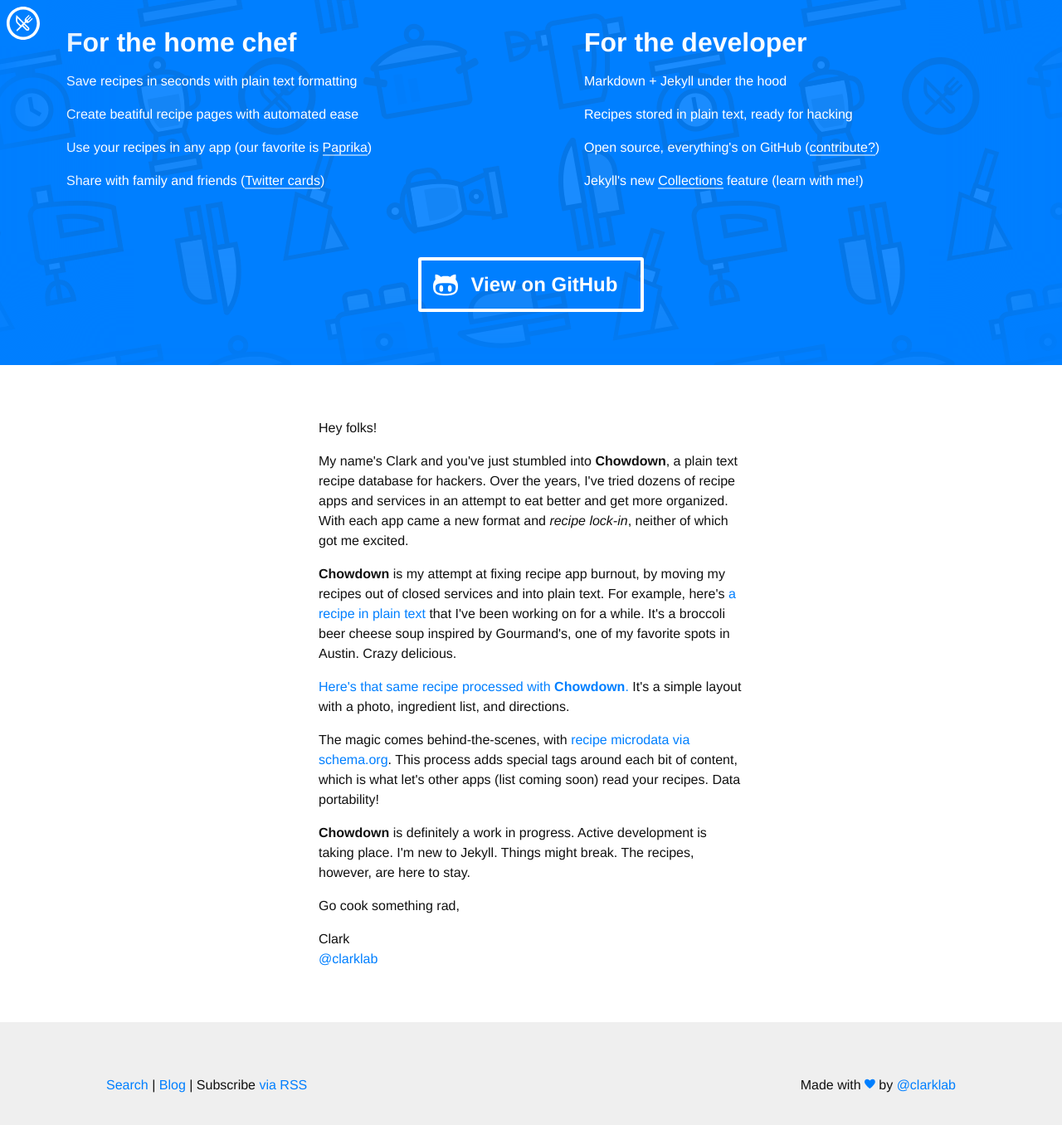
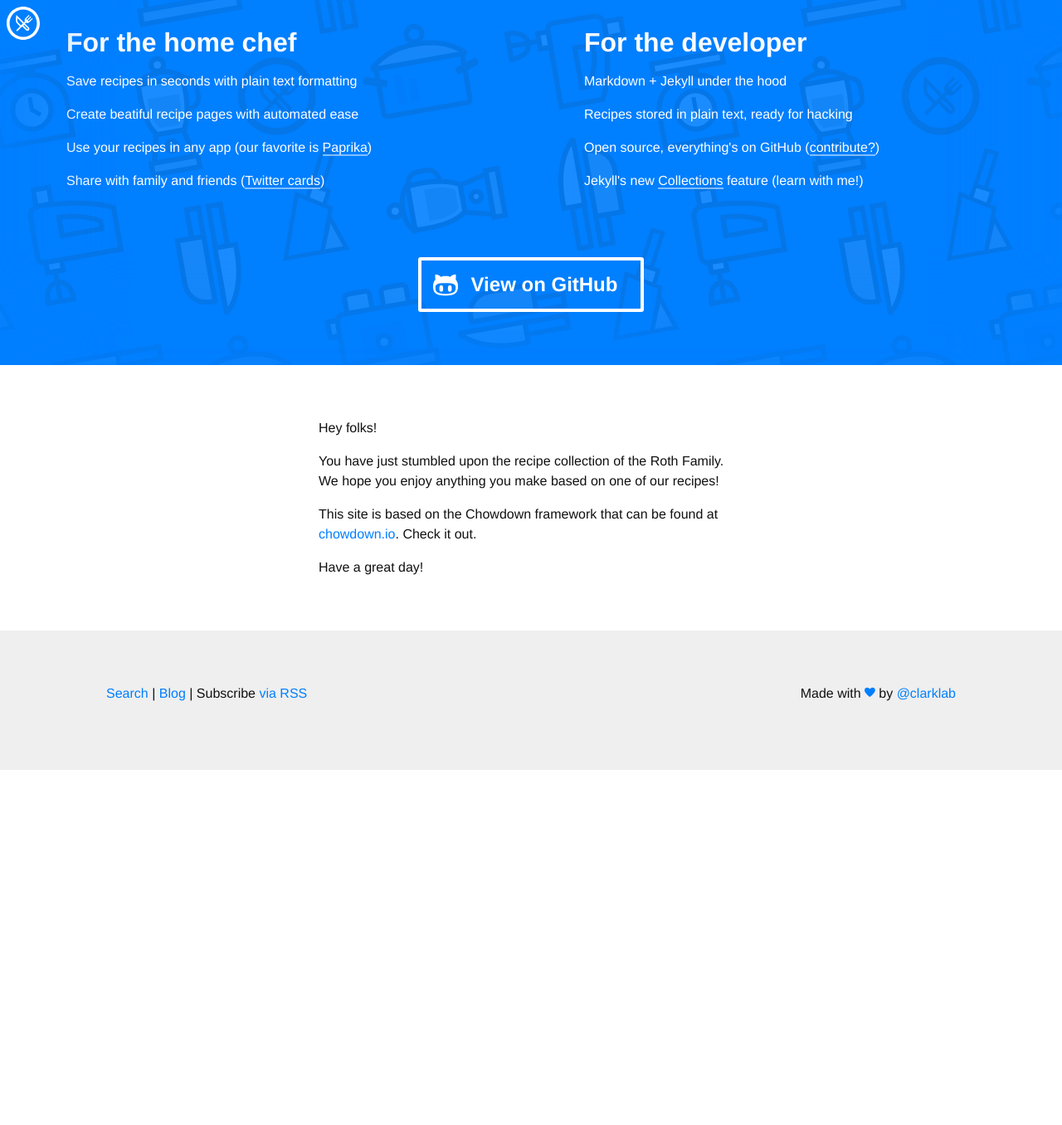
Before and after one commit to roykroth/roth-recipes, a Jekyll site: the page built from index.html, in a window 1280 px wide and 1400 px high, scrolled down 6264 px. Shown: the top 1356 px of the window at 83% size. Built offline with Jekyll 4.4.1, drawn with Linux system fonts in a browser that asks for light colours; nearby versions of some CDN libraries; some web fonts are replaced; after the commit the page ends 7192 px from its top, so only the background shows below that.

Commit message:
Modified landing page

```diff
--- a/index.html
+++ b/index.html
@@ -46,18 +46,11 @@ layout: default
   <div class="container mt4 mb4">
     <div class="sm-col-6 mx-auto px3 sm-px4">
   <p>Hey folks!</p>
-  <p>My name's Clark and you've just stumbled into <strong>Chowdown</strong>, a plain text recipe database for hackers. Over the years, I've tried dozens of recipe apps and services in an attempt to eat better and get more organized. With each app came a new format and <em>recipe lock-in</em>, neither of which got me excited.</p>
-  <p><strong>Chowdown</strong> is my attempt at fixing recipe app burnout, by moving my recipes out of closed services and into plain text. For example, here's <a href="https://raw.githubusercontent.com/clarklab/chowdown/gh-pages/_recipes/broccoli-cheese-soup.md">a recipe in plain text</a> that I've been working on for a while. It's a broccoli beer cheese soup inspired by Gourmand's, one of my favorite spots in Austin. Crazy delicious.</p>
+  <p>You have just stumbled upon the recipe collection of the Roth Family. We hope you enjoy anything you make based on one of our recipes!
 
-  <p><a href="http://chowdown.io/recipes/broccoli-cheese-soup.html">Here's that same recipe processed with <strong>Chowdown</strong>.</a> It's a simple layout with a photo, ingredient list, and directions.</p>
+  <p>This site is based on the Chowdown framework that can be found at <a href="https://chowdown.io/">chowdown.io</a>. Check it out.</p>
 
-  <p>The magic comes behind-the-scenes, with <a href="http://schema.org/Recipe">recipe microdata via schema.org</a>. This process adds special tags around each bit of content, which is what let's other apps (list coming soon) read your recipes. Data portability!</p>
-
-  <p><strong>Chowdown</strong> is definitely a work in progress. Active development is taking place. I'm new to Jekyll. Things might break. The recipes, however, are here to stay.</p>
-
-  <p>Go cook something rad,</p>
-
-  <p>Clark<br/><a href="http://twitter.com/clarklab">@clarklab</a></p>
+  <p>Have a great day!</p>
   </div>
   </div>
 
```
